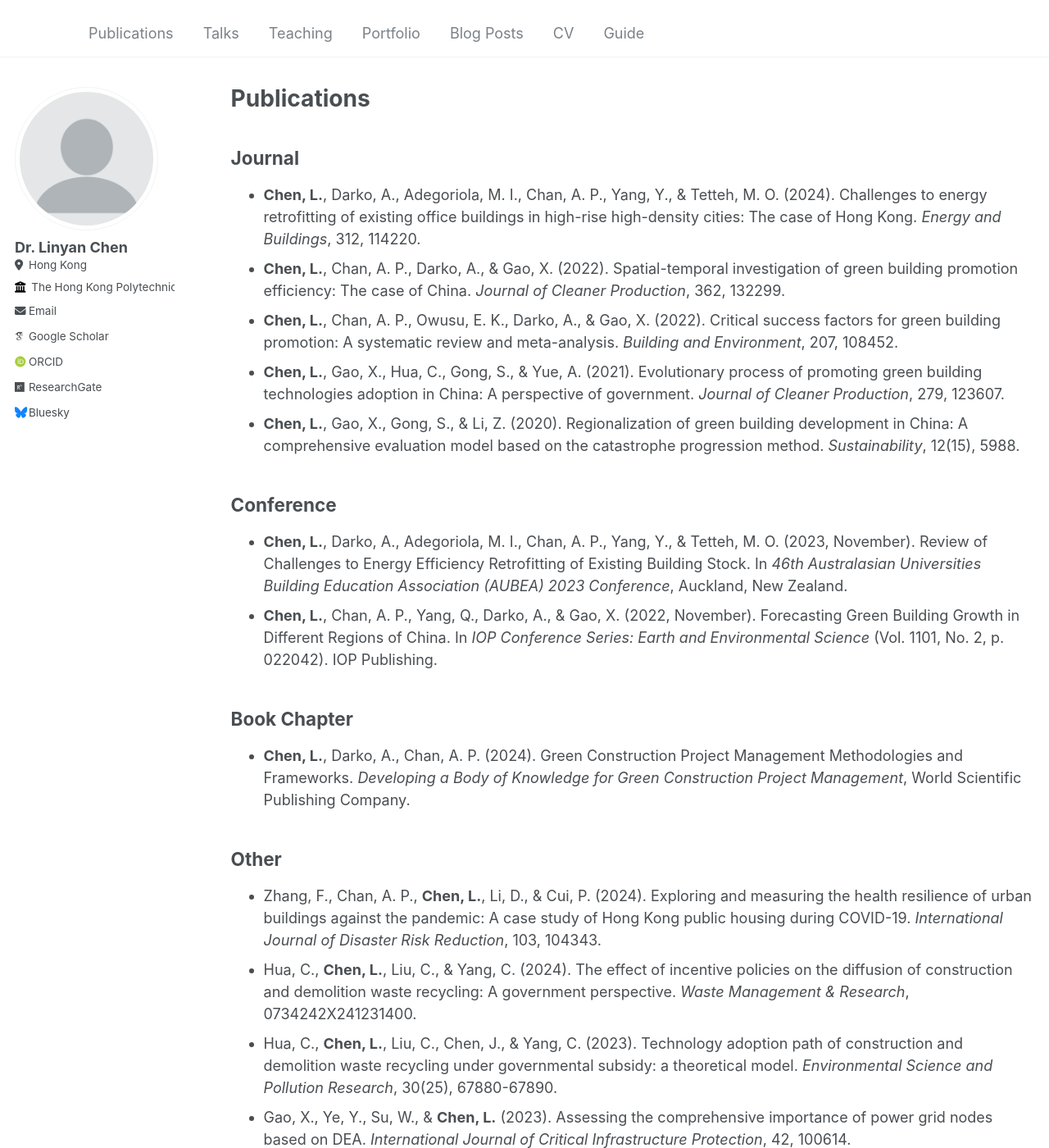
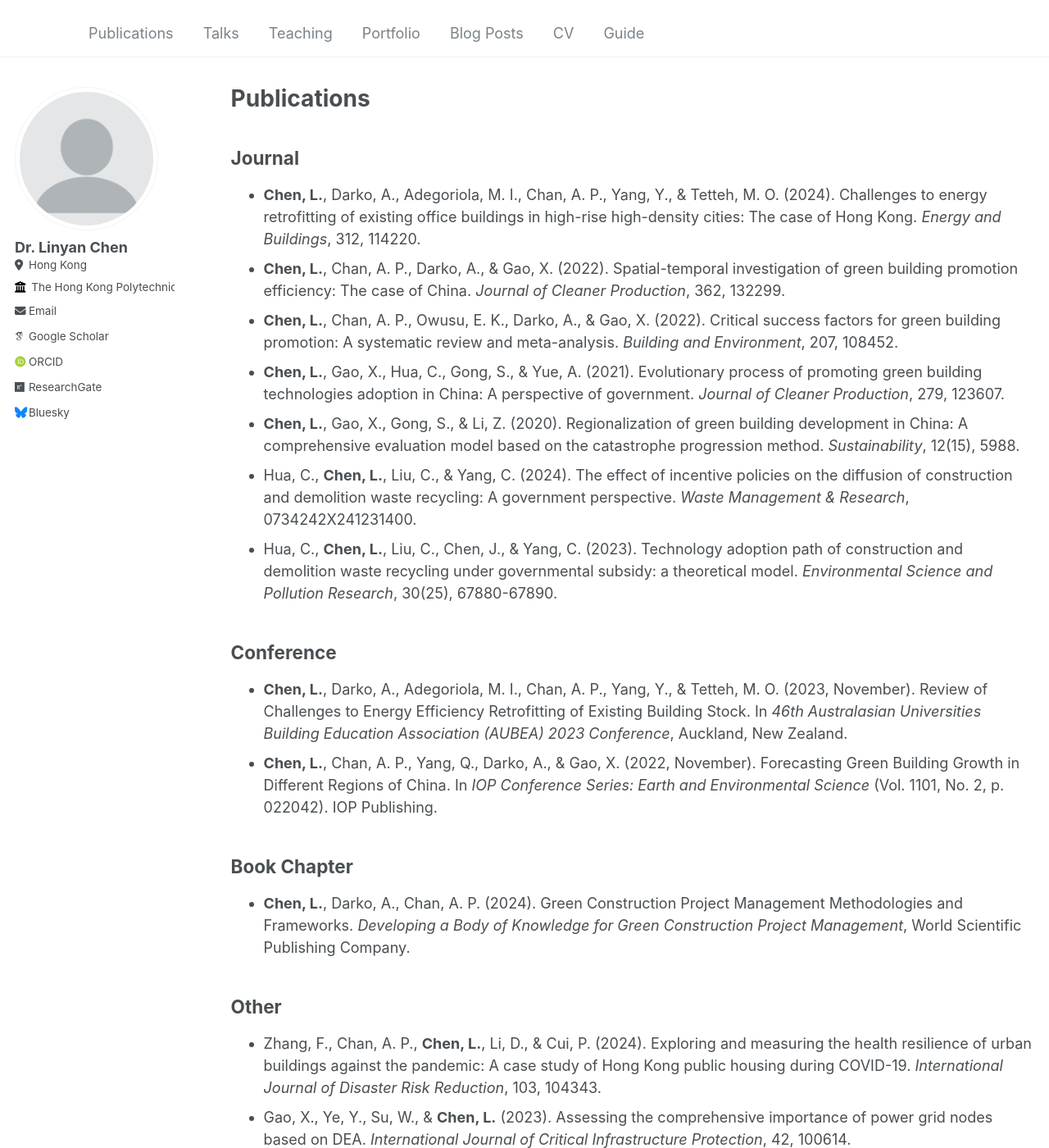
Before and after one commit to LynnChen1/LinyanChen, a Jekyll site: the page built from _pages/publications.md, in a window 1280 px wide and 1400 px high. Shown: the whole window at 82% size. Built offline with Jekyll 4.4.1, drawn with Linux system fonts in a browser that asks for light colours; some web fonts are replaced; part of the change alters nothing that is shown.

```diff
--- a/_pages/publications.md
+++ b/_pages/publications.md
@@ -11,6 +11,8 @@ author_profile: true
 * **Chen, L.**, Chan, A. P., Owusu, E. K., Darko, A., & Gao, X. (2022). Critical success factors for green building promotion: A systematic review and meta-analysis. *Building and Environment*, 207, 108452.
 * **Chen, L.**, Gao, X., Hua, C., Gong, S., & Yue, A. (2021). Evolutionary process of promoting green building technologies adoption in China: A perspective of government. *Journal of Cleaner Production*, 279, 123607.
 * **Chen, L.**, Gao, X., Gong, S., & Li, Z. (2020). Regionalization of green building development in China: A comprehensive evaluation model based on the catastrophe progression method. *Sustainability*, 12(15), 5988.
+*  Hua, C., **Chen, L.**, Liu, C., & Yang, C. (2024). The effect of incentive policies on the diffusion of construction and demolition waste recycling: A government perspective. *Waste Management & Research*, 0734242X241231400.
+*  Hua, C., **Chen, L.**, Liu, C., Chen, J., & Yang, C. (2023). Technology adoption path of construction and demolition waste recycling under governmental subsidy: a theoretical model. *Environmental Science and Pollution Research*, 30(25), 67880-67890.
 
 ## Conference
 * **Chen, L.**, Darko, A., Adegoriola, M. I., Chan, A. P., Yang, Y., & Tetteh, M. O. (2023, November). Review of Challenges to Energy Efficiency Retrofitting of Existing Building Stock. In *46th Australasian Universities Building Education Association (AUBEA) 2023 Conference*, Auckland, New Zealand.
@@ -23,8 +25,6 @@ author_profile: true
 
 ## Other
 * Zhang, F., Chan, A. P., **Chen, L.**, Li, D., & Cui, P. (2024). Exploring and measuring the health resilience of urban buildings against the pandemic: A case study of Hong Kong public housing during COVID-19. *International Journal of Disaster Risk Reduction*, 103, 104343.
-* Hua, C., **Chen, L.**, Liu, C., & Yang, C. (2024). The effect of incentive policies on the diffusion of construction and demolition waste recycling: A government perspective. *Waste Management & Research*, 0734242X241231400.
-*  Hua, C., **Chen, L.**, Liu, C., Chen, J., & Yang, C. (2023). Technology adoption path of construction and demolition waste recycling under governmental subsidy: a theoretical model. *Environmental Science and Pollution Research*, 30(25), 67880-67890.
 *  Gao, X., Ye, Y., Su, W., & **Chen, L.** (2023). Assessing the comprehensive importance of power grid nodes based on DEA. *International Journal of Critical Infrastructure Protection*, 42, 100614.
 *  Gong, S., Ye, Y., Gao, X., **Chen, L.**, & Wang, T. (2023). Empirical patterns of interdependencies among critical infrastructures in cascading disasters: Evidence from a comprehensive multi-case analysis. *International journal of disaster risk reduction*, 95, 103862.
 * Wang, T., **Chen, L.**, Gao, X., & Gong, S. (2023). Exploring Cross-Section Risk Governance Mechanisms for Transportation and Energy Infrastructures in China. *Buildings*, 13(9), 2243.
```
